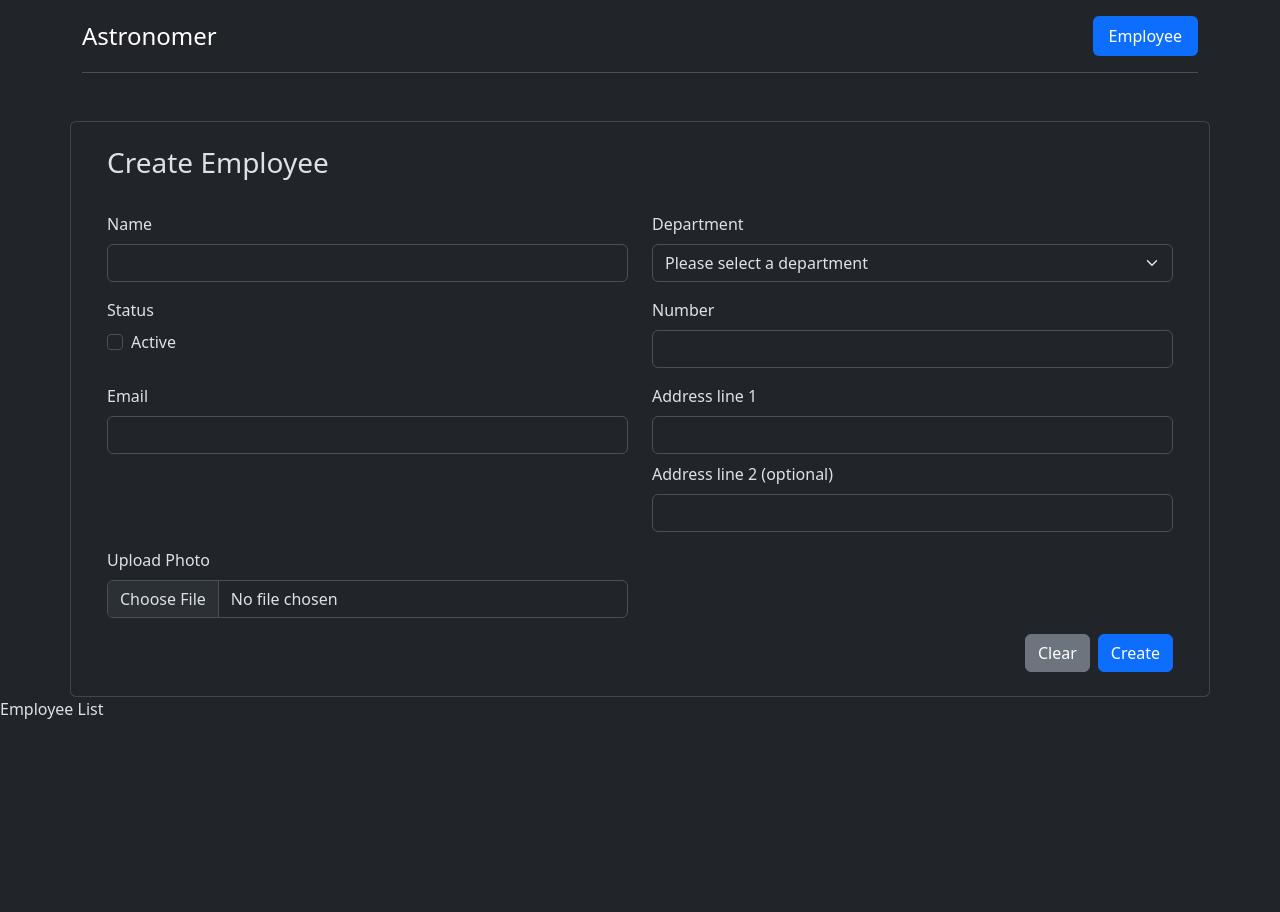
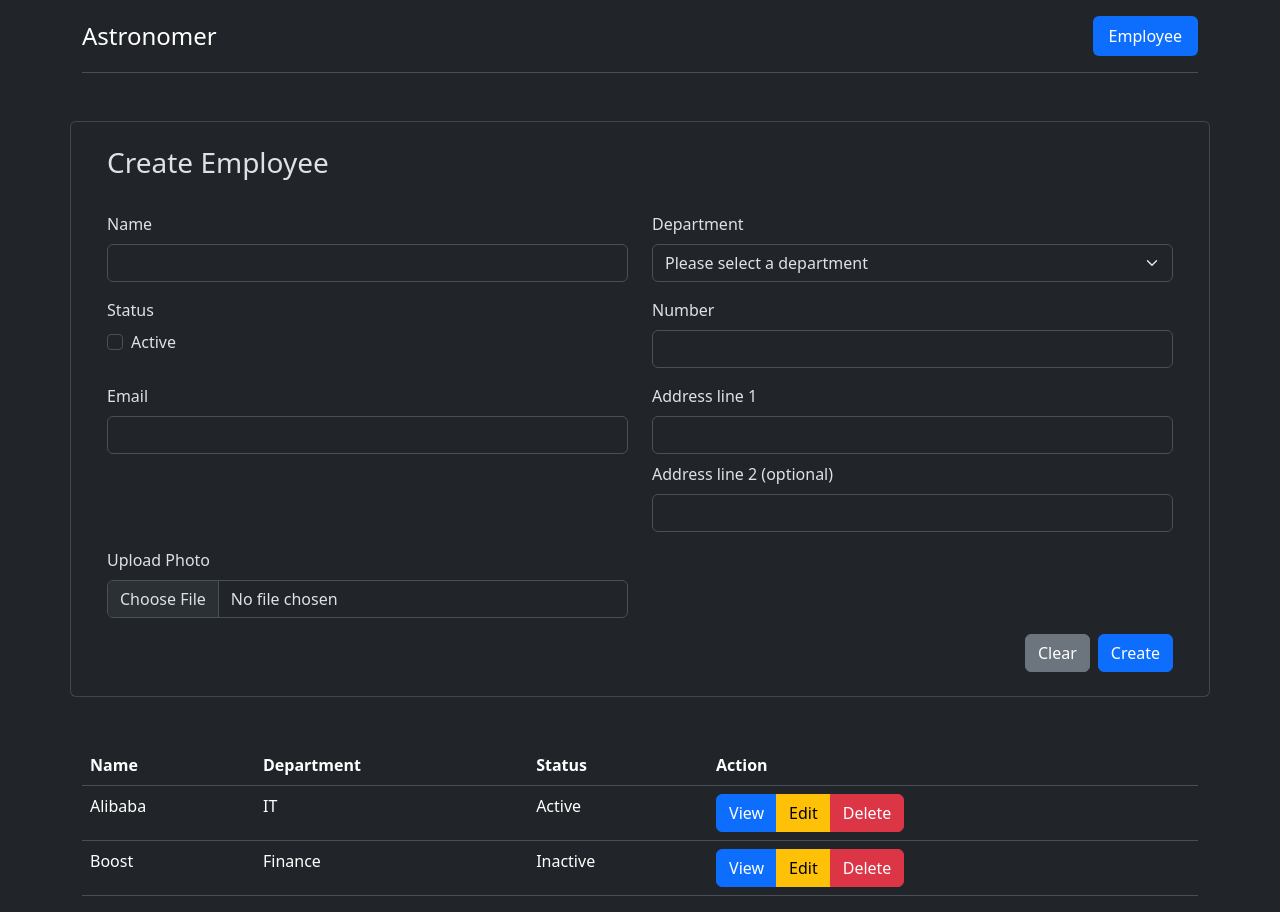
Before and after one commit to chrisjalf/astronomer, a React (Vite) app in the folder astronomer-fe/: page / in a window 1280 px wide. Before the commit the page ends 800 px from the top, so only its background shows below. Built offline with nearby package versions, Linux system fonts and the light colour scheme.

Commit message:
kickstart employee list

```diff
--- a/astronomer-fe/src/pages/Employee/EmployeeList.tsx
+++ b/astronomer-fe/src/pages/Employee/EmployeeList.tsx
@@ -1,3 +1,64 @@
 export default function EmployeeList() {
-  return <>Employee List</>;
+  return (
+    <div className="container my-5">
+      <div className="table-responsive">
+        <table className="table">
+          <thead>
+            <tr>
+              <th>Name</th>
+              <th>Department</th>
+              <th>Status</th>
+              <th>Action</th>
+            </tr>
+          </thead>
+          <tbody>
+            <tr>
+              <td>Alibaba</td>
+              <td>IT</td>
+              <td>Active</td>
+              <td>
+                <div
+                  className="btn-group"
+                  role="group"
+                  aria-label="Basic mixed styles example"
+                >
+                  <button type="button" className="btn btn-primary">
+                    View
+                  </button>
+                  <button type="button" className="btn btn-warning">
+                    Edit
+                  </button>
+                  <button type="button" className="btn btn-danger">
+                    Delete
+                  </button>
+                </div>
+              </td>
+            </tr>
+            <tr>
+              <td>Boost</td>
+              <td>Finance</td>
+              <td>Inactive</td>
+              <td>
+                <div
+                  className="btn-group"
+                  role="group"
+                  aria-label="Basic mixed styles example"
+                >
+                  <button type="button" className="btn btn-primary">
+                    View
+                  </button>
+                  <button type="button" className="btn btn-warning">
+                    Edit
+                  </button>
+                  <button type="button" className="btn btn-danger">
+                    Delete
+                  </button>
+                </div>
+              </td>
+            </tr>
+          </tbody>
+        </table>
+      </div>
+    </div>
+  );
 }
```
